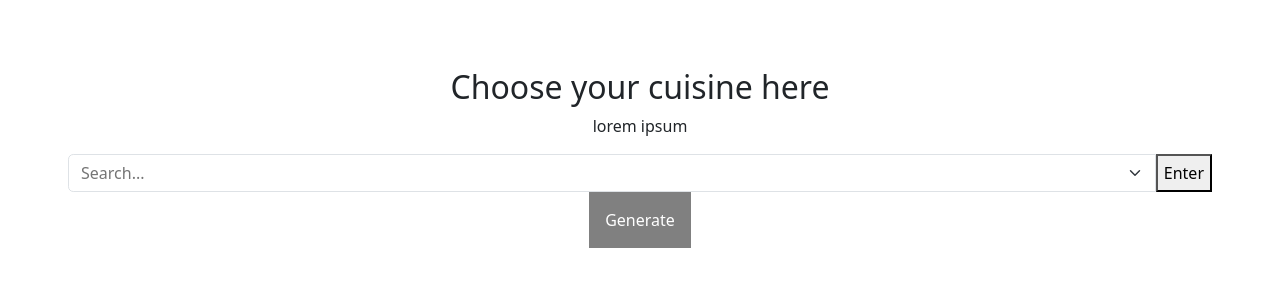
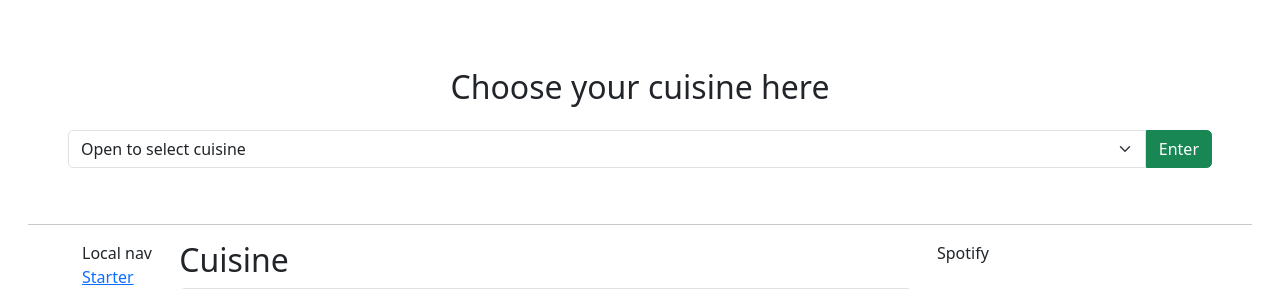
Before and after one commit to Samlund/Dineify, a Python web app: template templates/Index.html in a window 1280 px wide. Shown: the part 1016-1305 px from the top of the page. Run offline with Jinja, Linux system fonts and the light colour scheme; the template is opened without the code that fills it, so the values that code supplies are empty.

Commit message:
generator selection

```diff
--- a/static/Style.css
+++ b/static/Style.css
@@ -9,8 +9,24 @@ main {
     text-align: center;
 }
 
+#title_cuisine_generator {
+    padding-bottom: 1rem;
+}
+
 div#search_generator {
     display: flex;
+}
+
+select.form-select {
+    border-radius: 0;
+    border-top-left-radius: 0.33rem;
+    border-bottom-left-radius: 0.33rem;
+}
+
+#generator_btn {
+    border-radius: 0;
+    border-top-right-radius: 0.33rem;
+    border-bottom-right-radius: 0.33rem;
 }
 
 input#exampleDataList.form-select {
--- a/templates/Index.html
+++ b/templates/Index.html
@@ -43,28 +43,56 @@
     </header>
 
     <main>
+      <section id="cuisine_generator">
+        <h2 id="title_cuisine_generator">Choose your cuisine here</h2>
 
-      <section id="cuisine_generator">
-        <h2>Choose your cuisine here</h2>
-        <p>lorem ipsum</p>
-
-      <!-- _____________________________________________start selection 1_____________________________________________ -->
-        <form id="generate_this_cuisine" action="" method="get">
+        <!-- _____________________________________________start selection 1_____________________________________________ -->
+        <form id="generate_this_cuisine" action="/v1.0/recipes/menus/" method="get">
           <div id="search_generator">
-            <input class="form-select" list="datalistOptions" id="exampleDataList" placeholder="Search..." />
-            <button type="submit">Enter</button>
+            <select class="form-select" aria-label="Default select example">
+              <option selected>Open to select cuisine</option>
+              <option value="African">African</option>
+              <option value="Asian">Asian</option>
+              <option value="American">American</option>
+              <option value="British">British</option>
+              <option value="Cajun">Cajun</option>
+              <option value="Caribbean">Caribbean</option>
+              <option value="Chinese">Chinese</option>
+              <option value="Eastern European">Eastern European</option>
+              <option value="European">European</option>
+              <option value="French">French</option>
+              <option value="German">German</option>
+              <option value="Greek">Greek</option>
+              <option value="Indian">Indian</option>
+              <option value="Irish">Irish</option>
+              <option value="Italian">Italian</option>
+              <option value="Japanese">Japanese</option>
+              <option value="Jewish">Jewish</option>
+              <option value="Korean">Korean</option>
+              <option value="Latin Ameriacan">Latin Ameriacan</option>
+              <option value="Mediterranean">Mediterranean</option>
+              <option value="Mexican">Mexican</option>
+              <option value="Middle Eastern">Middle Eastern</option>
+              <option value="Nordic">Nordic</option>
+              <option value="Southern">Southern</option>
+              <option value="Spanish">Spanish</option>
+              <option value="Thai">Thai</option>
+              <option value="Vietnames">Vietnames</option>
+            </select>
+            <button type="submit" id="generator_btn" class="btn btn-success">Enter</button>
           </div>
 
+          <!--
           <dialog>
             <h4>You chose ######. Please confirm to generate recipes and playlist.</h4>
             <button type="button" id="cancelbtn">Cancel</button>
             <button type="button" id="enterbtn">Okay</button>
-          </dialog>
+          </dialog>  -->
         </form>
 
         <!-- _____________________________________________End selection 1_____________________________________________ -->
 
-        <!-- _____________________________________________End selection 2_____________________________________________ -->
+        <!--  _____________________________________________Start selection 2_____________________________________________
         <div class="dropdown">
           <button onclick="myFunction()" class="dropbtn">Generate</button>
           <div id="myDropdown" class="dropdown-content">
@@ -96,14 +124,9 @@
             <a href="#">Spanish</a>
             <a href="#">Thai</a>
             <a href="#">Vietnames</a>
-            <a href="#">test2</a>
-            <a href="#">test1</a>
-            <a href="#">test2</a>
-            <option value="hejhej">hejhej</option>
-            <option value="hej">hej</option>
           </div>
         </div>
-        <!-- _____________________________________________End selection 2_____________________________________________ -->
+         _____________________________________________End selection 2_____________________________________________  -->
       </section>
 
       <hr />
```
